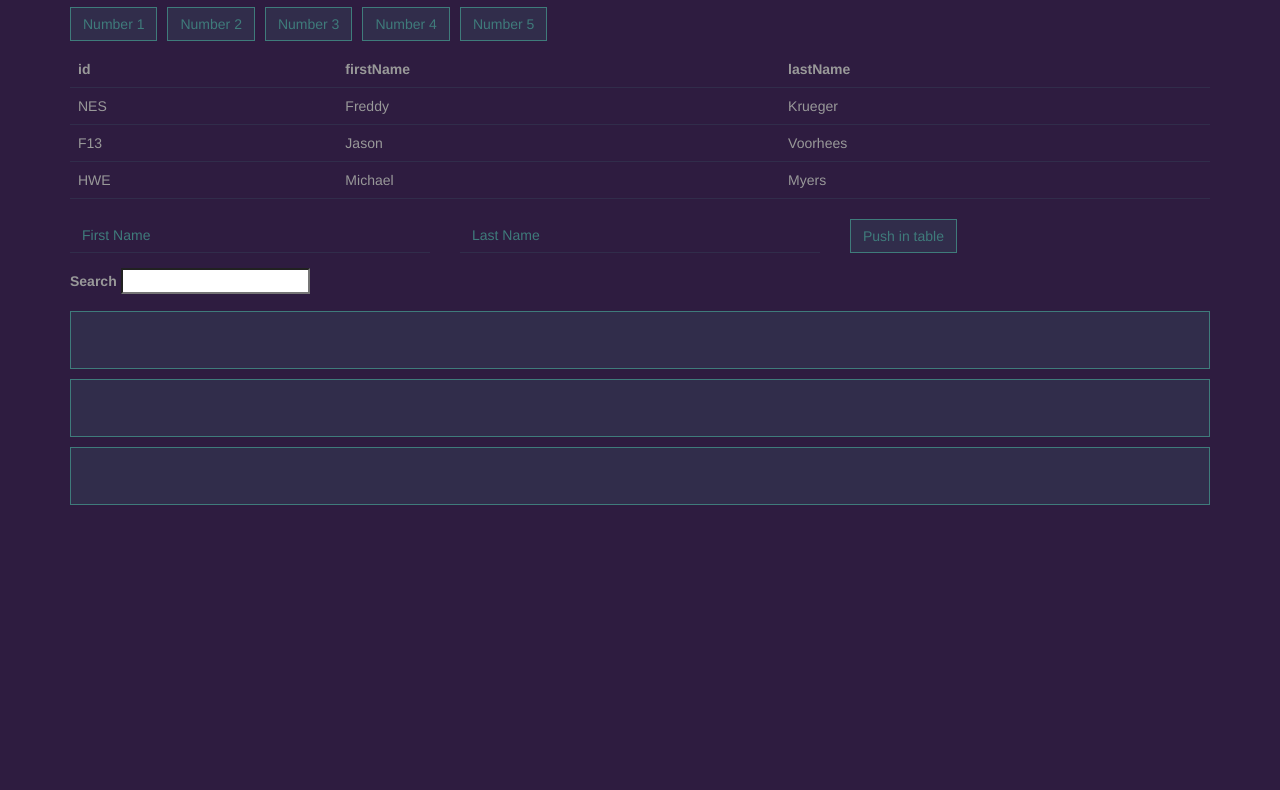
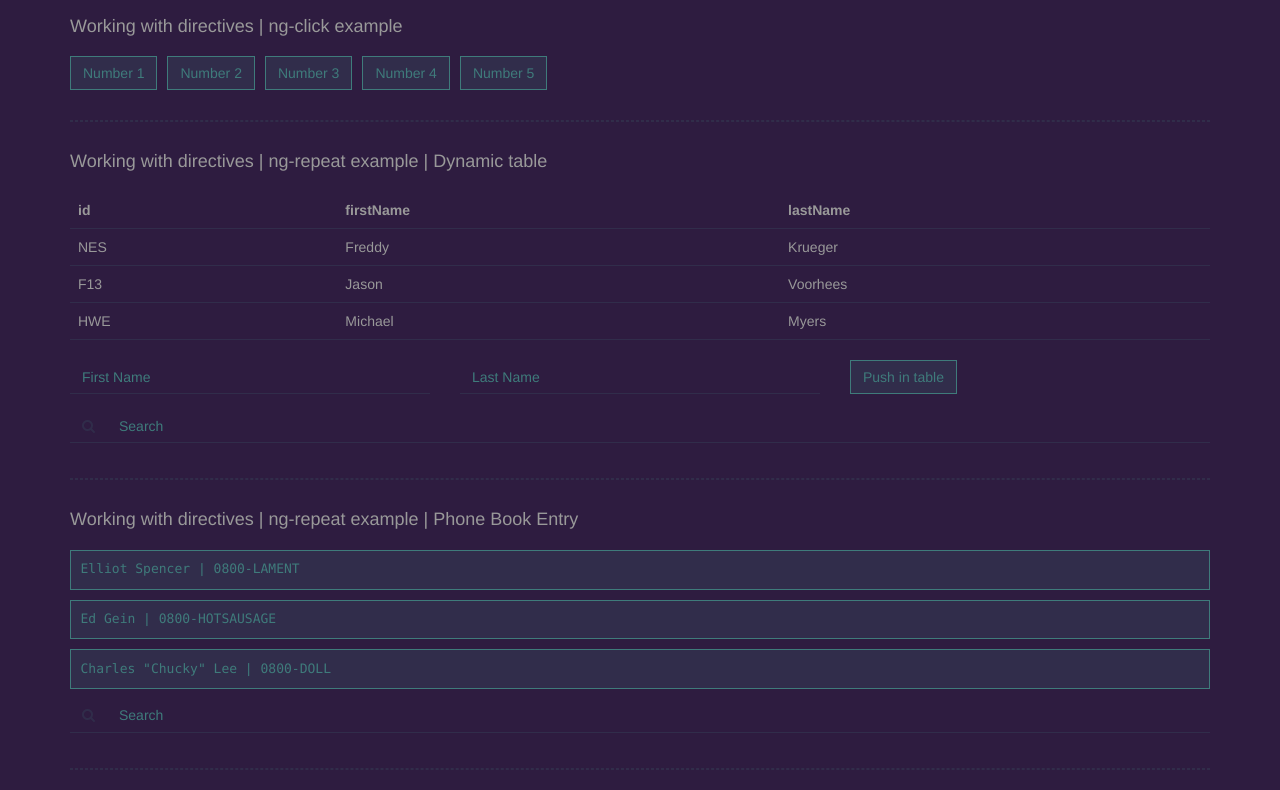
Before and after one commit to Yanioconjota/angular-training, a website: page training-02.html in a window 1280 px wide. Shown: the part 63-853 px from the top of the page. Before the commit the page ends 800 px from the top, so only its background shows below. Drawn offline with nearby package versions, Linux system fonts and the light colour scheme; some packages are replaced by stand-ins of ours; a script that the page names is missing.

Commit message:
Filters added

```diff
--- a/public/css/main.css
+++ b/public/css/main.css
@@ -13,7 +13,10 @@
 
 * {border-radius:0 !important;}
 
-hr {border: 1px solid rgba(63, 123, 123, 0.18); }
+hr {border: 1px dashed rgba(63, 123, 123, 0.18); }
+
+.push-top {margin-top: 20px;}
+.push-bottom {margin-bottom: 20px;}
 
 .clockwork {font-family: 'alarm_clockregular'; color: #2CDA64;}
 body,small {
@@ -52,6 +55,7 @@ body,small {
 table,
 .table > tbody > tr > td,
 .table > thead > tr > th,
+.input-group-addon,
 .form-control {
   background-color: transparent !important;
   outline: none;
@@ -59,6 +63,7 @@ table,
   border-bottom: 1px solid rgba(63, 123, 123, 0.18);
 }
 
+.input-group-addon { color:rgba(63, 123, 123, 0.18); }
 
 .form-control {
   border-radius:0 !important;
--- a/public/js/app.js
+++ b/public/js/app.js
@@ -69,7 +69,10 @@ app.controller('myController', function($scope){
 		console.log(number);
 		return number;
 	}
+});
 
+app.controller('dynamicTable', ['$scope', function($scope){
+	var vm = this;
 	vm.array = [
 		{id:'NES',firstName:'Freddy',lastName:'Krueger'},
 		{id:'F13',firstName:'Jason',lastName:'Voorhees'},
@@ -82,7 +85,7 @@ app.controller('myController', function($scope){
 		vm.array.push({id:vm.array.length + 1,firstName:vm.newItem.firstName, lastName:vm.newItem.lastName});
 
 	}
-});
+}]);
 
 app.controller('agenda', ['$scope', function($scope){
 	var vm = this;
@@ -90,5 +93,5 @@ app.controller('agenda', ['$scope', function($scope){
 		{firstName: 'Elliot', lastName: 'Spencer', Alias: 'Pinhead', phoneNumber: '0800-LAMENT'},
 		{firstName: 'Ed', lastName: 'Gein', Alias: 'Leatherface', phoneNumber: '0800-HOTSAUSAGE'},
 		{firstName: 'Charles "Chucky"', lastName: 'Lee', Alias: 'The Lakeshore Strangler', phoneNumber: '0800-DOLL'}
-	]
+	];
 }]);
--- a/training-02.html
+++ b/training-02.html
@@ -18,13 +18,17 @@
 	<body>
 		<div class="container">
 			<div class="row">
-				<div class="col-xs-12" ng-controller="myController as mctrl">
+				<div class="col-xs-12">
 					<!-- One way binding -->
 					<h1>Training AngularJS 2</h1>
 					<!-- ng-cloak: usarlo antes de ng-if para evitar flashing al cargar -->
 					<!-- Expresiones: No insertar for o if dentro de expresiones -->
 					<!-- Expresiones: No RegExp -->
+					<section ng-controller="myController as mctrl">
 						<div class="row">
+							<div class="col-sm-12">
+								<h4 class="push-bottom">Working with directives | ng-click example</h4>
+							</div>
 							<div class="col-md-6">
 								<ul class="list-inline">
 									<li ng-repeat="number in mctrl.numberArray">
@@ -36,54 +40,76 @@
 								<pre class="text-center" ng-if="mctrl.numero">{{mctrl.numero}}</pre>
 							</div>
 						</div>
+					</section>
+					<hr>
 					<!-- revisar JavaScript $$hashKey -->
+					<section ng-controller="dynamicTable as dctrl">
+						<div class="row">
+							<div class="col-sm-12">
+								<h4 class="push-bottom">Working with directives | ng-repeat example | Dynamic table</h4>
 								<table class="table">
 									<thead>
 										<tr>
-								<th ng-repeat="(key,value) in mctrl.array[0]">
+											<th ng-repeat="(key,value) in dctrl.array[0]">
 												<span ng-bind="key"></span>
 											</th>
 										</tr>
 									</thead>
 									<tbody>
-							<tr ng-repeat="item in mctrl.array">
+										<tr ng-repeat="item in dctrl.array | filter: dctrl.search">
 											<td ng-repeat="(key,value) in item">
 												<span ng-bind="value"></span>
 											</td>
 										</tr>
 									</tbody>
 								</table>
-					<div class="row">
+							</div>
 							<div class="col-md-4">
 								<div class="form-group">
-								<input class="form-control" type="text" placeholder="First Name" ng-model="mctrl.newItem.firstName">
+									<input class="form-control" type="text" placeholder="First Name" ng-model="dctrl.newItem.firstName">
 								</div>
 							</div>
 							<div class="col-md-4">
 								<div class="form-group">
-								<input class="form-control" type="text" placeholder="Last Name" ng-model="mctrl.newItem.lastName">
+									<input class="form-control" type="text" placeholder="Last Name" ng-model="dctrl.newItem.lastName">
 								</div>
 							</div>
 							<div class="col-md-4">
 								<div class="form-group">
-								<button class="btn btn-primary" type="button" name="button" ng-click="mctrl.add(newItem)">Push in table</button>
+									<button class="btn btn-primary" type="button" name="button" ng-click="dctrl.add(newItem)">Push in table</button>
 								</div>
 							</div>
-					</div>
-					<div class="row">
-						<div class="col-xs-12" ng-controller="agenda as actrl">
+							<div class="col-xs-12">
 								<div class="form-group">
-								<label>Search</label>
-								<input type="search">
-							</div>
-							<pre ng-repeat="entrada in actrl.entradasAgenda">
-								<span ng-bind-template="{{actrl.entradasAgenda.firstname}} {{actrl.entradasAgenda.lastName}} {{actrl.entradasAgenda.phoneNumber}}"></span>
-							</pre>
+									<div class="input-group">
+										<div class="input-group-addon"><i class="fa fa-search"></i></div>
+										<input placeholder="Search" type="search" class="form-control" ng-model="dctrl.search">
 									</div>
 								</div>
 							</div>
 						</div>
+					</section>
+					<hr>
+					<section ng-controller="agenda as actrl">
+						<div class="row">
+							<div class="col-xs-12">
+								<h4 class="push-bottom">Working with directives | ng-repeat example | Phone Book Entry</h4>
+								<div ng-repeat="entrada in actrl.entradasAgenda | filter: actrl.search">
+									<pre ng-bind-template="{{entrada.firstName}} {{entrada.lastName}} | {{entrada.phoneNumber}}" >
+									</pre>
 								</div>
-
+								<div class="form-group">
+									<div class="input-group">
+										<div class="input-group-addon"><i class="fa fa-search"></i></div>
+										<input placeholder="Search" type="search" class="form-control" ng-model="actrl.search">
+									</div>
+								</div>
+							</div>
+						</div>
+					</section>
+					<hr>
+				</div>
+			</div>
+		</div>
 	</body>
 </html>
```
Lines whose indentation alone changed are shown as unchanged.
